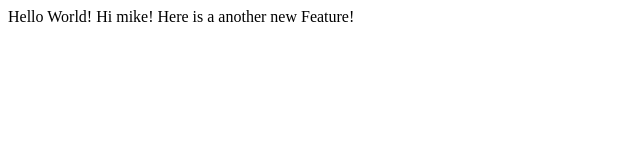
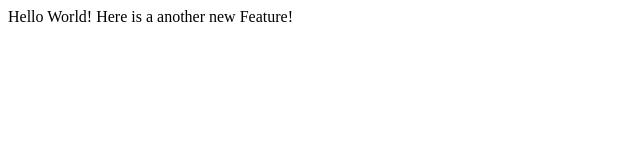
Before and after one commit to mikenrazy/lecture1, a plain HTML site: page index.html in a window 1280 px wide. Shown: the whole page, without its empty margins (0-640 px from the left). Drawn offline with Linux system fonts and the light colour scheme.

Commit message:
Deleted second line

```diff
--- a/index.html
+++ b/index.html
@@ -6,7 +6,6 @@
   </head>
   <body>
     Hello World!
-    Hi mike!
     Here is a another new Feature!
   </body>
 </html>
```
